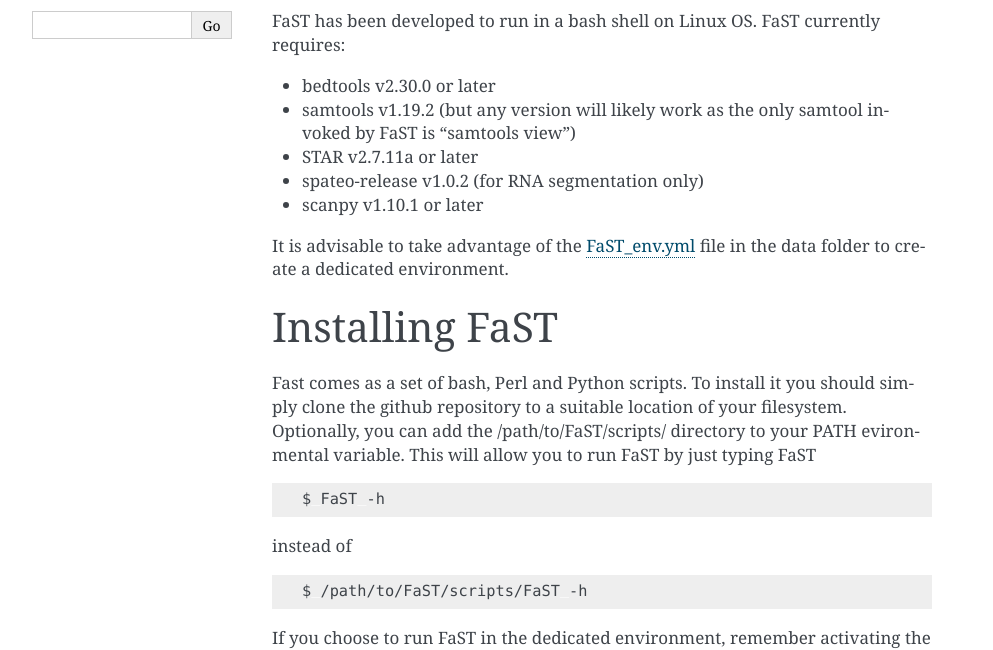
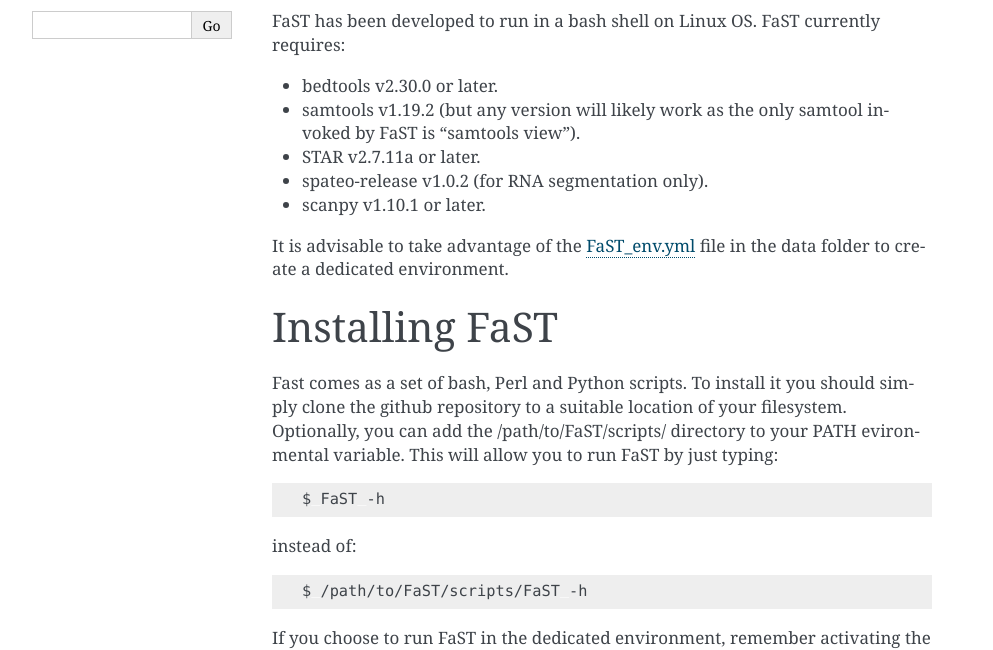
Before and after one commit to flcvlr/FaST, a Sphinx documentation site: the page built from docs/Installation.rst, in a window 1280 px wide. Shown: the part 279-929 px from the top of the page, without its empty margins (148-1141 px from the left). Built offline with Sphinx 7.4.7, drawn with Linux system fonts in a browser that asks for light colours; pages that are not in the unit, such as notebooks, are missing from menus.

Commit message:
Correct spacing and typo

```diff
--- a/docs/FaST-map.rst
+++ b/docs/FaST-map.rst
@@ -48,7 +48,7 @@ Command syntax for Stereo-seq (STOmics):
 
     $ h5dump first_seq.h5 > first_seq.txt
 
-And then:
+and then:
 
 .. code-block:: bash
 
@@ -57,7 +57,7 @@ And then:
 The second argument is the path to a folder (FaST-map will create it if that does not exist yet) to save the barcodes
 per tile map. You will have to provide this path to FaST as an argument to the ``-t`` option in the analysis of the
 2nd sequencing (see FaST usage details).
-The <protocol> argument is required for Stereo-seq protocol and should be "Stereo-seq"
+The <protocol> argument is required for Stereo-seq protocol and should be "Stereo-seq".
 
 Notes on fastq.gz input files
 -------------------
--- a/docs/FaST-reference.rst
+++ b/docs/FaST-reference.rst
@@ -50,4 +50,4 @@ Notes
 * If you do not have a local fasta and gtf file, internet connection will be required to download Gencode data.
 * If specifying a local fasta and/or gtf file please make sure that they correspond to the same genome assembly.
 * If specifying only a fasta (or gtf) file, please make sure that they match the same genome assembly of
-  the Gencode gtf (or fasta) that FaST-reference will download (the latest available if -v is omitted)
+  the Gencode gtf (or fasta) that FaST-reference will download (the latest available if -v is omitted).
--- a/docs/Installation.rst
+++ b/docs/Installation.rst
@@ -13,11 +13,11 @@ Software requirements
 FaST has been developed to run in a bash shell on Linux OS.
 FaST currently requires:
 
-* bedtools v2.30.0 or later
-* samtools v1.19.2 (but any version will likely work as the only samtool invoked by FaST is "samtools view")
-* STAR v2.7.11a or later
-* spateo-release v1.0.2 (for RNA segmentation only)
-* scanpy v1.10.1 or later
+* bedtools v2.30.0 or later.
+* samtools v1.19.2 (but any version will likely work as the only samtool invoked by FaST is "samtools view").
+* STAR v2.7.11a or later.
+* spateo-release v1.0.2 (for RNA segmentation only).
+* scanpy v1.10.1 or later.
 
 It is advisable to take advantage of the `FaST_env.yml <https://github.com/flcvlr/FaST/blob/main/data/FaST_env.yml>`_
 file in the data folder to create a dedicated environment.
@@ -28,13 +28,13 @@ Installing FaST
 
 Fast comes as a set of bash, Perl and Python scripts. To install it you should simply clone the github repository
 to a suitable location of your filesystem. Optionally, you can add the /path/to/FaST/scripts/ directory
-to your PATH evironmental variable. This will allow you to run FaST by just typing FaST
+to your PATH evironmental variable. This will allow you to run FaST by just typing:
 
 .. code-block:: bash
 
     $ FaST -h
 
-instead of
+instead of:
 
 .. code-block:: bash
 
```
Also changed, not shown: other parts of docs/FaST-map.rst (+1 -1 lines), docs/FaST.rst (+5 -8 lines).
